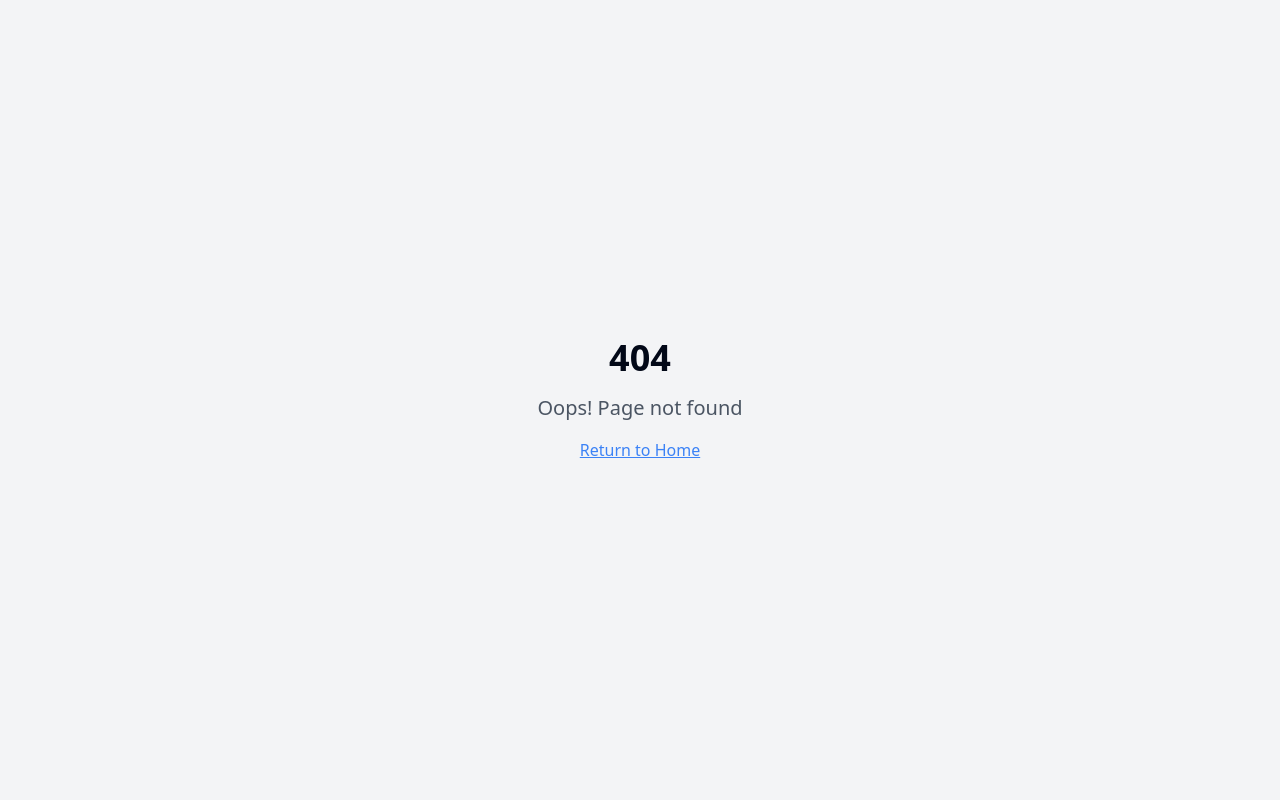
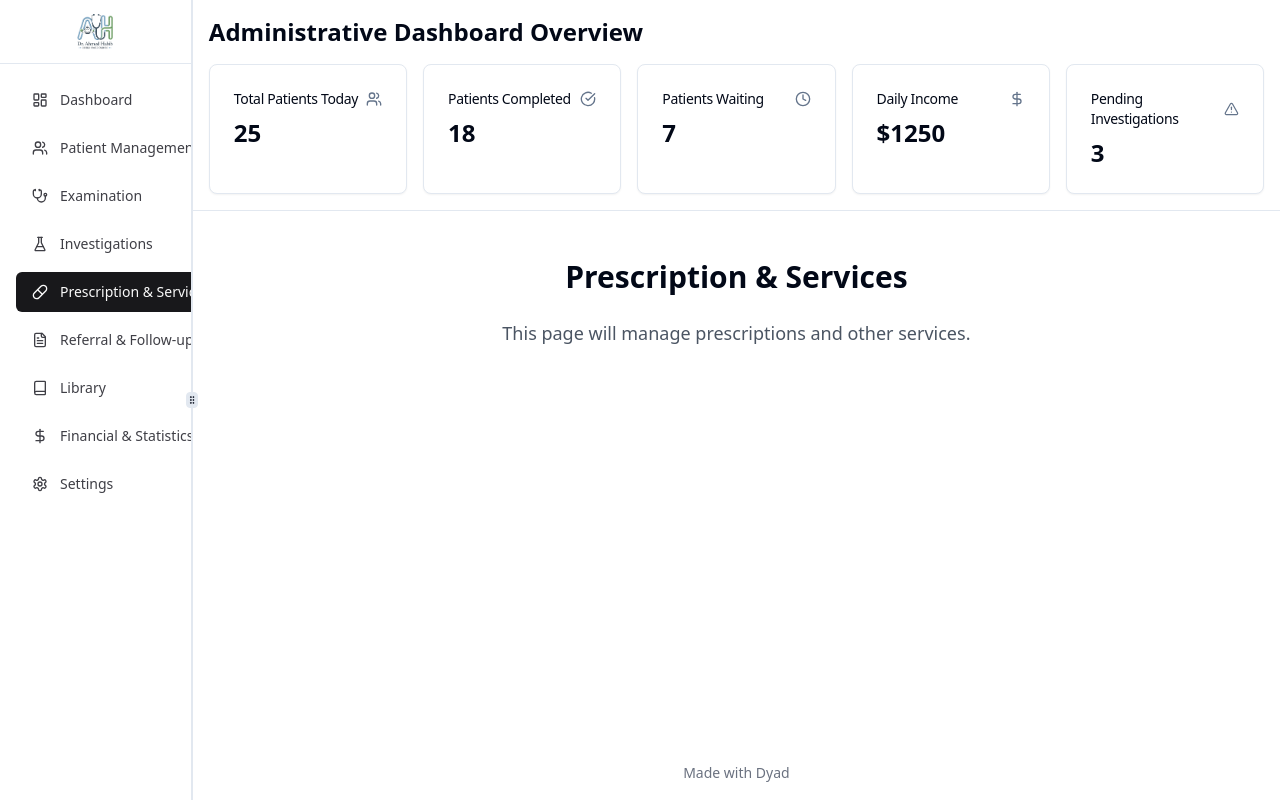
Before and after one commit to chebad619-coder/DeAhmedHabib, a React (Vite) app: page /prescription-services in a window 1280 px wide. Before the commit this address had no page. Built offline with nearby package versions, Linux system fonts and the light colour scheme.

Commit message:
[dyad] Resolved 404 errors by adding placeholder pages and routes - wrote 6 file(s)

```diff
--- a/src/App.tsx
+++ b/src/App.tsx
@@ -5,8 +5,13 @@ import { QueryClient, QueryClientProvider } from "@tanstack/react-query";
 import { BrowserRouter, Routes, Route } from "react-router-dom";
 import DashboardPage from "./pages/DashboardPage";
 import PatientManagementPage from "./pages/PatientManagementPage";
-import ExaminationPage from "./pages/ExaminationPage"; // New import
+import ExaminationPage from "./pages/ExaminationPage";
 import InvestigationsPage from "./pages/InvestigationsPage";
+import PrescriptionServicesPage from "./pages/PrescriptionServicesPage"; // New import
+import ReferralFollowupPage from "./pages/ReferralFollowupPage"; // New import
+import LibraryPage from "./pages/LibraryPage"; // New import
+import ReportsPage from "./pages/ReportsPage"; // New import
+import SettingsPage from "./pages/SettingsPage"; // New import
 import NotFound from "./pages/NotFound";
 
 const queryClient = new QueryClient();
@@ -20,8 +25,13 @@ const App = () => (
         <Routes>
           <Route path="/" element={<DashboardPage />} />
           <Route path="/patient-management" element={<PatientManagementPage />} />
-          <Route path="/examination" element={<ExaminationPage />} /> {/* New route */}
+          <Route path="/examination" element={<ExaminationPage />} />
           <Route path="/investigations" element={<InvestigationsPage />} />
+          <Route path="/prescription-services" element={<PrescriptionServicesPage />} /> {/* New route */}
+          <Route path="/referral-followup" element={<ReferralFollowupPage />} /> {/* New route */}
+          <Route path="/library" element={<LibraryPage />} /> {/* New route */}
+          <Route path="/reports" element={<ReportsPage />} /> {/* New route */}
+          <Route path="/settings" element={<SettingsPage />} /> {/* New route */}
           {/* ADD ALL CUSTOM ROUTES ABOVE THE CATCH-ALL "*" ROUTE */}
           <Route path="*" element={<NotFound />} />
         </Routes>
--- /dev/null
+++ b/src/pages/LibraryPage.tsx
@@ -0,0 +1,17 @@
+import React from "react";
+import MainLayout from "@/components/MainLayout";
+
+const LibraryPage: React.FC = () => {
+  return (
+    <MainLayout>
+      <div className="flex flex-col items-center justify-center p-6">
+        <h1 className="text-3xl font-bold mb-6">Library</h1>
+        <p className="text-lg text-gray-600">
+          This page will contain medical resources and information.
+        </p>
+      </div>
+    </MainLayout>
+  );
+};
+
+export default LibraryPage;
--- /dev/null
+++ b/src/pages/PrescriptionServicesPage.tsx
@@ -0,0 +1,17 @@
+import React from "react";
+import MainLayout from "@/components/MainLayout";
+
+const PrescriptionServicesPage: React.FC = () => {
+  return (
+    <MainLayout>
+      <div className="flex flex-col items-center justify-center p-6">
+        <h1 className="text-3xl font-bold mb-6">Prescription & Services</h1>
+        <p className="text-lg text-gray-600">
+          This page will manage prescriptions and other services.
+        </p>
+      </div>
+    </MainLayout>
+  );
+};
+
+export default PrescriptionServicesPage;
--- /dev/null
+++ b/src/pages/ReferralFollowupPage.tsx
@@ -0,0 +1,17 @@
+import React from "react";
+import MainLayout from "@/components/MainLayout";
+
+const ReferralFollowupPage: React.FC = () => {
+  return (
+    <MainLayout>
+      <div className="flex flex-col items-center justify-center p-6">
+        <h1 className="text-3xl font-bold mb-6">Referral & Follow-up</h1>
+        <p className="text-lg text-gray-600">
+          This page will handle patient referrals and follow-up appointments.
+        </p>
+      </div>
+    </MainLayout>
+  );
+};
+
+export default ReferralFollowupPage;
--- /dev/null
+++ b/src/pages/ReportsPage.tsx
@@ -0,0 +1,17 @@
+import React from "react";
+import MainLayout from "@/components/MainLayout";
+
+const ReportsPage: React.FC = () => {
+  return (
+    <MainLayout>
+      <div className="flex flex-col items-center justify-center p-6">
+        <h1 className="text-3xl font-bold mb-6">Financial & Statistics Reports</h1>
+        <p className="text-lg text-gray-600">
+          This page will display financial and statistical reports.
+        </p>
+      </div>
+    </MainLayout>
+  );
+};
+
+export default ReportsPage;
--- /dev/null
+++ b/src/pages/SettingsPage.tsx
@@ -0,0 +1,17 @@
+import React from "react";
+import MainLayout from "@/components/MainLayout";
+
+const SettingsPage: React.FC = () => {
+  return (
+    <MainLayout>
+      <div className="flex flex-col items-center justify-center p-6">
+        <h1 className="text-3xl font-bold mb-6">Settings</h1>
+        <p className="text-lg text-gray-600">
+          This page will allow users to configure application settings.
+        </p>
+      </div>
+    </MainLayout>
+  );
+};
+
+export default SettingsPage;
```
